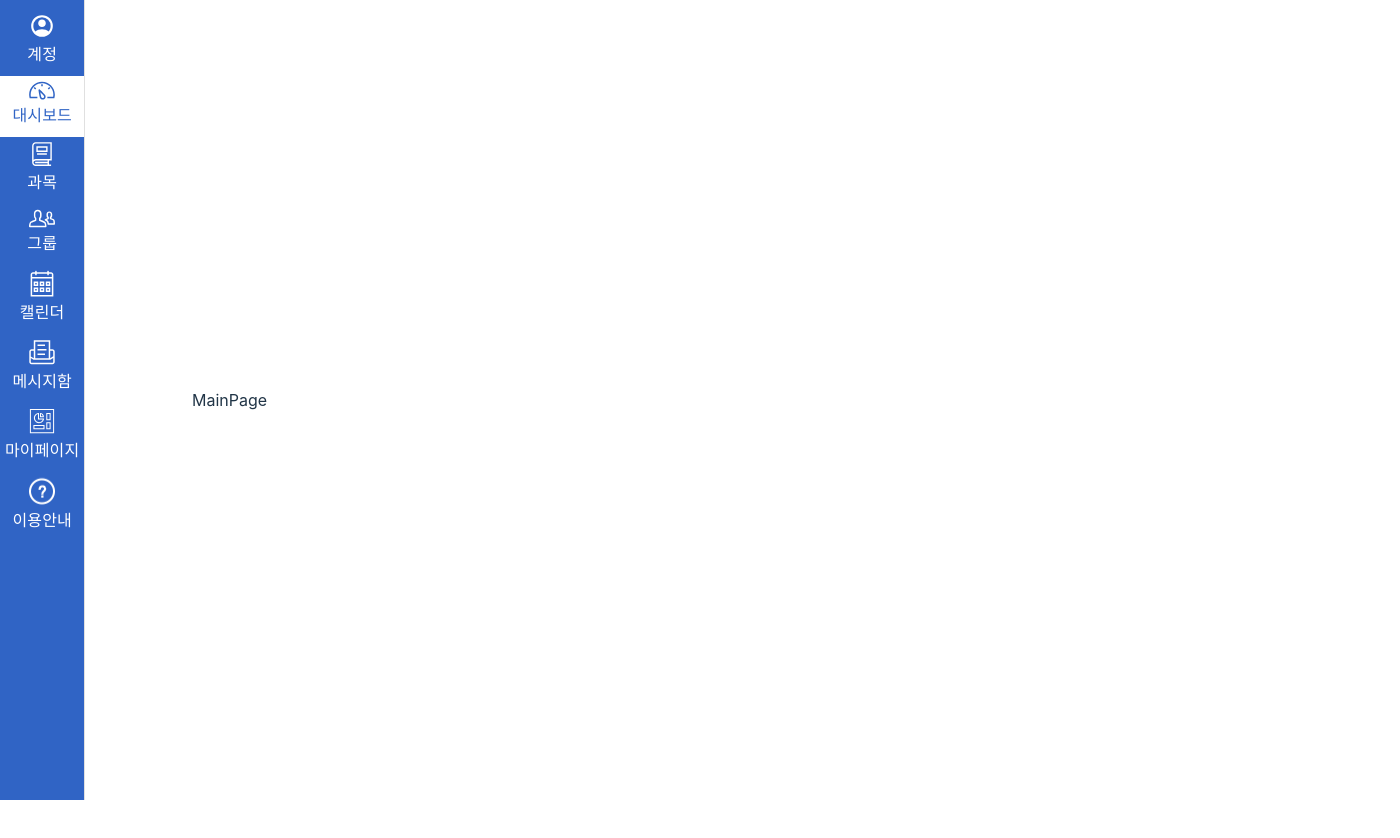
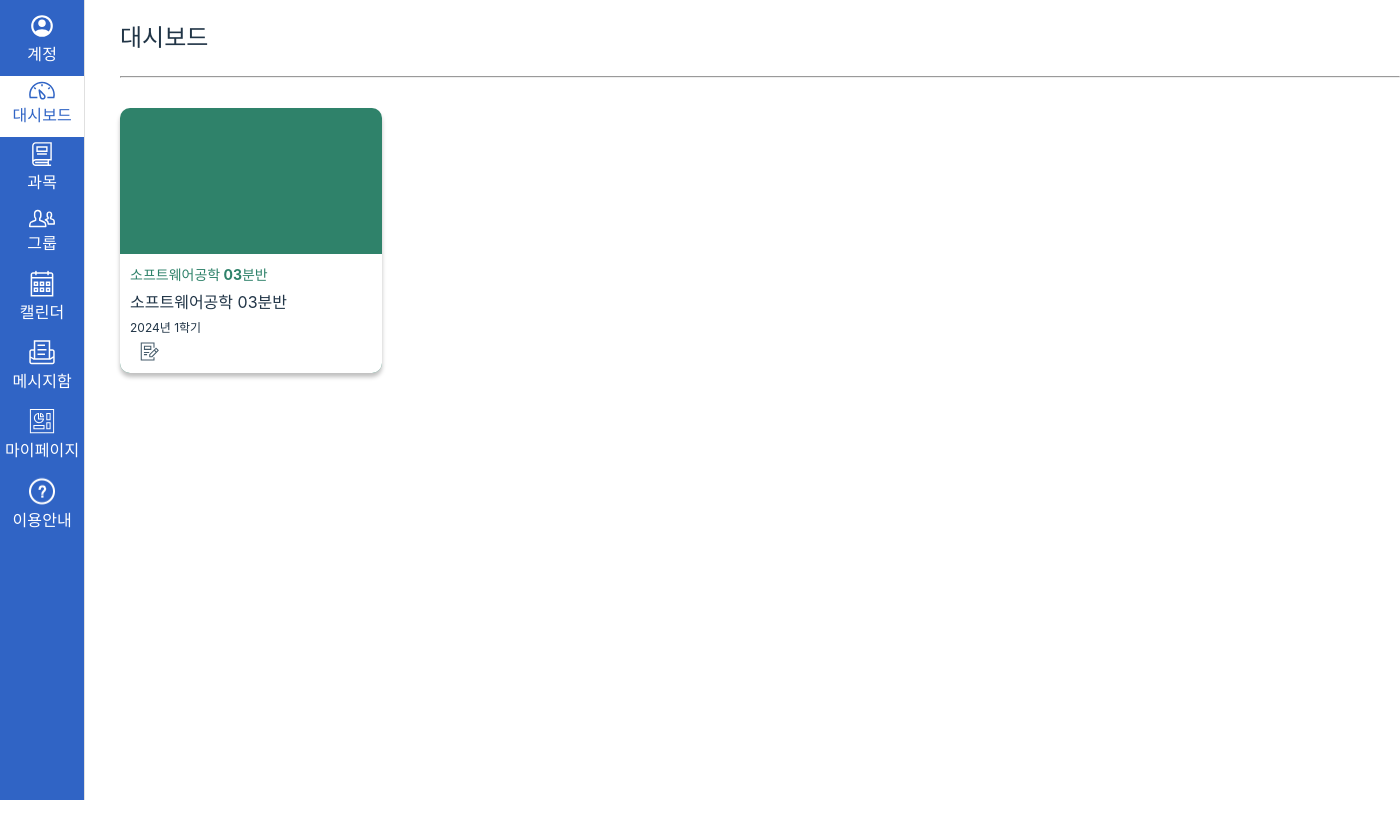
Before and after one commit to 2024swEnginnering/eclass-FE, a React (Vite) app: page / in a window 1280 px wide. Shown: the top 838 px of the page, 1400 px wide, since content can reach past the window. Before the commit the page ends 800 px from the top, so only its background shows below. Built offline with nearby package versions, Linux system fonts and the light colour scheme; sample sign-in values are in the browser's storage.

Commit message:
feat: card

```diff
--- a/src/assets/icons/index.ts
+++ b/src/assets/icons/index.ts
@@ -1,4 +1,5 @@
 export { ReactComponent as AccountSVG } from "./account.svg";
+export { ReactComponent as AssignmentSVG } from "./assignment.svg";
 export { ReactComponent as CalendarSVG } from "./calendar.svg";
 export { ReactComponent as DashboardSVG } from "./dashboard.svg";
 export { ReactComponent as GroupSVG } from "./group.svg";
--- /dev/null
+++ b/src/components/LectureCard.tsx
@@ -0,0 +1,50 @@
+import { AssignmentSVG } from "@/assets/icons";
+import styled from "styled-components";
+
+interface LectureCardProps {
+  name: string;
+  semester: string;
+  color: string;
+}
+
+const CardWrapper = styled.div`
+  display: flex;
+  flex-direction: column;
+  justify-content: flex-end;
+  width: 262px;
+  height: 265px;
+  border-radius: 10px;
+  border: 10px;
+  box-shadow: 0px 4px 4px rgba(0, 0, 0, 0.25);
+`;
+
+const Content = styled.div`
+  height: 120px;
+  background-color: white;
+  padding: 10px;
+  display: flex;
+  flex-direction: column;
+  gap: 5px;
+
+  margin-top: 146px;
+  border-radius: 0 0 10px 10px;
+`;
+
+export default function LectureCard({
+  name,
+  semester,
+  color,
+}: LectureCardProps) {
+  return (
+    <CardWrapper style={{ backgroundColor: color }}>
+      <Content>
+        <span style={{ color: color, fontSize: "14px", fontWeight: "bold" }}>
+          {name}
+        </span>
+        <span>{name}</span>
+        <span style={{ fontSize: "12px" }}>{semester}</span>
+        <AssignmentSVG style={{ padding: "0px 10px" }} />
+      </Content>
+    </CardWrapper>
+  );
+}
--- a/src/components/Sidebar.tsx
+++ b/src/components/Sidebar.tsx
@@ -35,7 +35,7 @@ export default function Sidebar() {
   const { current, setCurrent } = useCurrentStore();
 
   return (
-    <Drawer variant='permanent' sx={{ width: "120px", display: "flex" }}>
+    <Drawer variant='permanent' sx={{ isplay: "flex" }}>
       <List sx={{ backgroundColor: "#3064c5", height: "100vh" }}>
         {items.map((item) => {
           const selected = current;
--- a/src/layout/SidebarLayout.tsx
+++ b/src/layout/SidebarLayout.tsx
@@ -4,8 +4,9 @@ import styled from "styled-components";
 
 const Section = styled.section`
   width: 100vw;
+  height: 100vh;
   display: grid;
-  grid-template-columns: 15vw 1fr;
+  grid-template-columns: 80px 1fr;
 `;
 
 export default function SidebarLayout() {
--- /dev/null
+++ b/src/pages/DashboardPage.tsx
@@ -0,0 +1,30 @@
+import LectureCard from "@/components/LectureCard";
+import styled from "styled-components";
+
+const Wrapper = styled.div`
+  margin-left: 40px;
+`;
+
+const LecturesWrapper = styled.div`
+  display: flex;
+  flex-wrap: wrap;
+  margin-top: 30px;
+  width: 100vw;
+  height: 100vh;
+`;
+
+export default function DashboardPage() {
+  return (
+    <Wrapper>
+      <h2>대시보드</h2>
+      <hr />
+      <LecturesWrapper>
+        <LectureCard
+          name='소프트웨어공학 03분반'
+          semester='2024년 1학기'
+          color='#2F826A'
+        />
+      </LecturesWrapper>
+    </Wrapper>
+  ); // TODO : MainPage 구현
+}
--- a/src/pages/main/MainPage.tsx
+++ /dev/null
@@ -1,3 +0,0 @@
-export default function MainPage() {
-  return <div>MainPage</div>; // TODO : MainPage 구현
-}
--- a/src/routes/RootRouter.tsx
+++ b/src/routes/RootRouter.tsx
@@ -1,13 +1,14 @@
 import SidebarLayout from "@/layout/SidebarLayout";
+import DashboardPage from "@/pages/DashboardPage";
 import LoginPage from "@/pages/Login";
-import MainPage from "@/pages/main/MainPage";
+
 import { createBrowserRouter } from "react-router-dom";
 
 const RootRouter = createBrowserRouter([
   {
     path: "/",
     element: <SidebarLayout />,
-    children: [{ path: "/", element: <MainPage /> }],
+    children: [{ path: "/", element: <DashboardPage /> }],
   },
   { path: "/login", element: <LoginPage /> },
 ]);
```
Also changed, not shown: src/assets/icons/assignment.svg (added).
